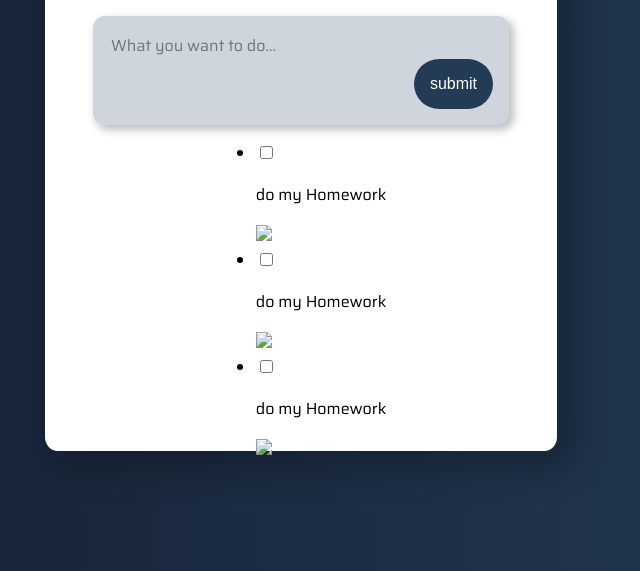
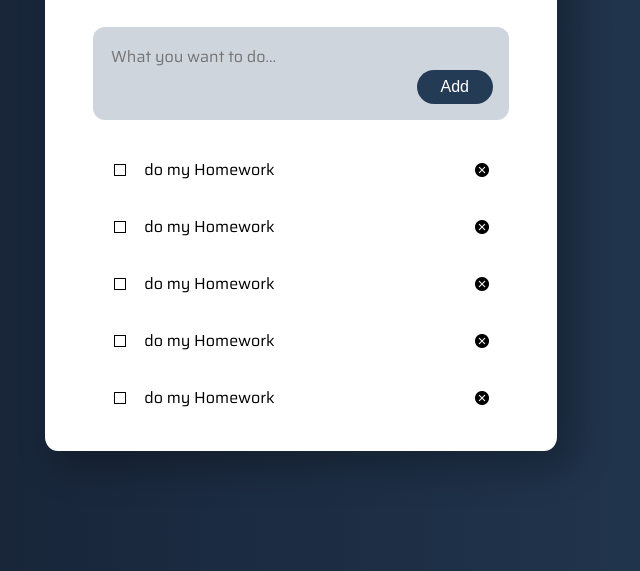
Before and after one commit to ShehabShaef/todoy, a website with bundled scripts: page src/Index.html in a window 1280 px wide. Shown: the part 229-800 px from the top of the page, without its empty margins (339-979 px from the left). Built offline with nearby package versions, Linux system fonts and the light colour scheme.

Commit message:
stage two

```diff
--- a/src/Index.html
+++ b/src/Index.html
@@ -15,8 +15,8 @@
         input and submit button-->
     <div class="inp">
         <form>
-            <input type="text" placeholder="What you want to do..." id="iputext">
-            <input type="button" value="submit" id="ipusubmit">
+            <input type="text" placeholder="What you want to do..." id="iputext" aria-label="">
+            <input type="button" value="Add" id="ipusubmit">
         </form>
     </div>
 <!--    list that reprsent the tasks.
@@ -25,19 +25,39 @@
         and delete button for delete the tasks-->
     <ul>
         <li>
-            <input type="checkbox" name="task" id="1">
+            <img src="asset/check.png" class="check" alt="check">
             <p>do my Homework</p>
-            <img src="delete.png">
+            <img src="asset/delete.png" class="delete" alt="delete">
         </li>
         <li>
-            <input type="checkbox" name="task" id="2">
+            <img src="asset/check.png" class="check" alt="check">
             <p>do my Homework</p>
-            <img src="delete.png">
+            <img src="asset/delete.png" class="delete" alt="delete">
         </li>
         <li>
-            <input type="checkbox" name="task" id="3">
+            <img src="asset/check.png" class="check" alt="check">
             <p>do my Homework</p>
-            <img src="delete.png">
+            <img src="asset/delete.png" class="delete" alt="delete">
+        </li>
+        <li>
+            <img src="asset/check.png" class="check" alt="check">
+            <p>do my Homework</p>
+            <img src="asset/delete.png" class="delete" alt="delete">
+        </li>
+        <li>
+        <img src="asset/check.png" class="check" alt="check">
+        <p>do my Homework</p>
+        <img src="asset/delete.png" class="delete" alt="delete">
+    </li>
+        <li>
+            <img src="asset/check.png" class="check" alt="check">
+            <p>do my Homework</p>
+            <img src="asset/delete.png" class="delete" alt="delete">
+        </li>
+        <li>
+            <img src="asset/check.png" class="check" alt="check">
+            <p>do my Homework</p>
+            <img src="asset/delete.png" class="delete" alt="delete">
         </li>
     </ul>
 </section>
--- a/src/Styles.css
+++ b/src/Styles.css
@@ -13,7 +13,12 @@ body {
 }
 
 html{
-    font-family: "Saira",Serif;
+    font-family: "Saira", serif;
+}
+
+/* Width and height of the scrollbar */
+::-webkit-scrollbar {
+    display: none;
 }
 
 /*the main card styles*/
@@ -30,16 +35,20 @@ section {
 }
 
 /*the title styles*/
-.title{
+.title {
     color: white;
     font-size: 2rem;
     display: inline-block;
     padding: 0.7rem 1.3rem;
-    background-color: #243b55;
+    background: #243b55; /* Solid color */
     border-radius: 24px;
-    margin-top: 3rem;
+    margin-top: 2rem;
+    transition: background-color 1s ease;
 }
 
+.title:hover {
+    background-color: #141e30;
+}
 /*the input styles*/
 /*    the background styles*/
 .inp{
@@ -48,7 +57,15 @@ section {
     background-color: #CED5DD;
     border-radius: 12px;
     padding: 1rem;
-    box-shadow: 4px 4px 8px 1px rgba(0, 0, 0, 25%); /* Todo: make it dynmic when it hoverd*/
+    transition: box-shadow 0.2s linear , transform 0.2s linear;
+}
+
+.inp:hover{
+    box-shadow: 4px 4px 8px 1px rgba(0, 0, 0, 25%);
+}
+
+.inp:active{
+    transform: scale(99%);
 }
 /* center the items*/
 form{
@@ -61,9 +78,8 @@ form{
     margin-right: auto;
     border: none;
     background: none;
-    font-family: "Saira", Serif;
+    font-family: "Saira", serif;
     font-size: 1rem;
-    color: rgba(45, 45, 45, 0.38);
 }
 #iputext:focus-visible{
     outline: none;
@@ -72,9 +88,56 @@ form{
 #ipusubmit{
     margin-left: auto;
     border: none;
-    padding: 1rem;
+    padding: 0.5rem 1.5rem;
     border-radius: 3rem;
     background: #243b55;
     color: white;
     font-size: 1rem;
+    transition: background-color 1s ease;
 }
+
+#ipusubmit:hover {
+    background-color: #141e30;
+}
+/*the  list of task*/
+
+ul {
+    display: flex;
+    flex-direction: column;
+    align-items: center;
+    list-style: none;
+    width: 80%;
+    overflow: scroll;
+    flex-grow: 2;
+    padding: 0.3rem;
+
+}
+
+li {
+    width: 100%;
+    display: flex;
+    align-items: center;
+    border-radius: 12px;
+    transition: box-shadow 0.2s linear, transform 0.2s linear;
+}
+
+li:hover{
+    box-shadow: 0 0 8px 0 rgba(0, 0, 0, 25%);
+}
+lI:active{
+    transform: scale(99%);
+}
+li p {
+    flex-grow: 2;
+}
+.delete {
+    padding: 1rem;
+    width: 1rem;
+    height: 1rem;
+}
+
+.check {
+    padding: 1rem;
+    width: 1rem;
+    height: 1rem;
+}
```
Also changed, not shown: src/asset/check.png (added), src/asset/delete.png (added).
